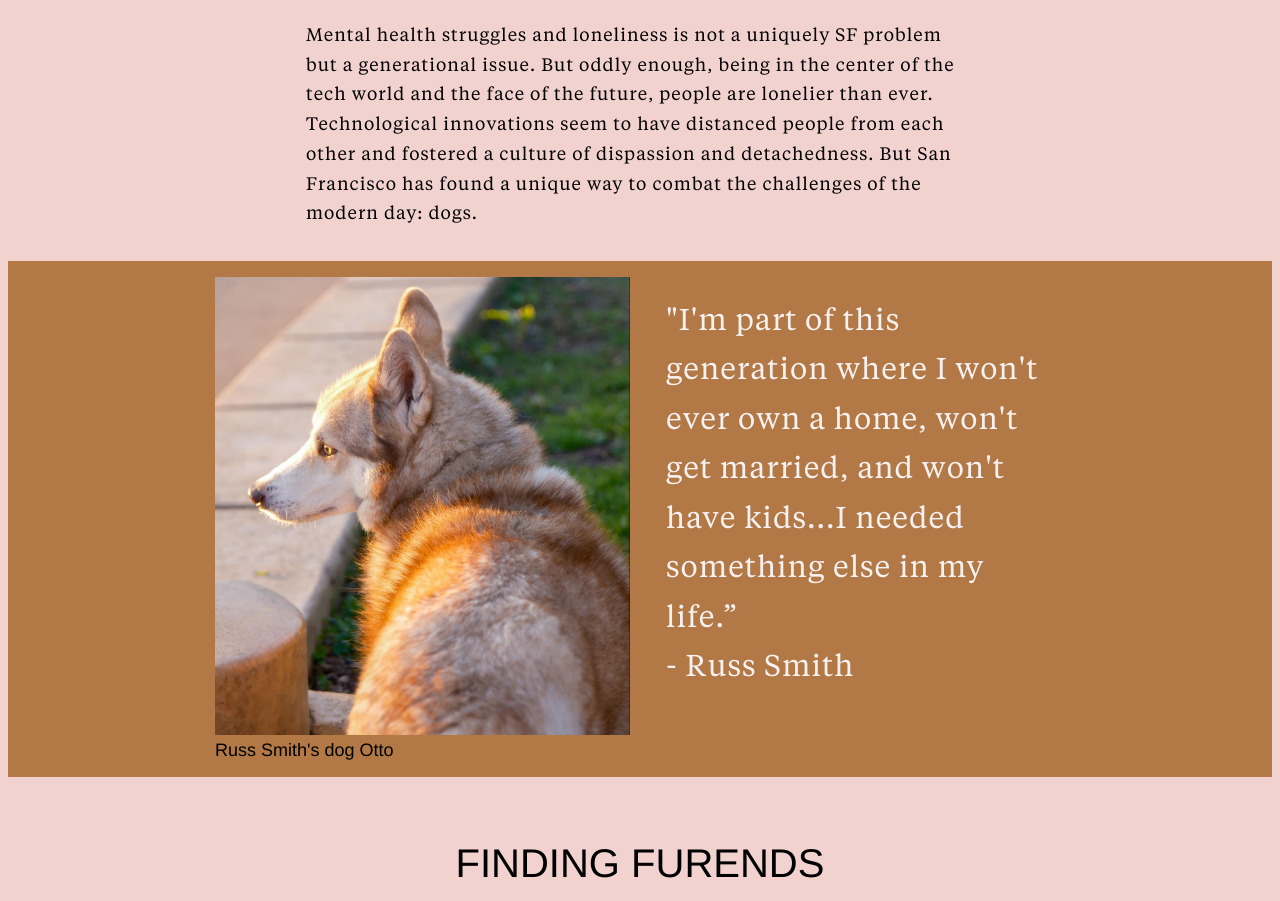
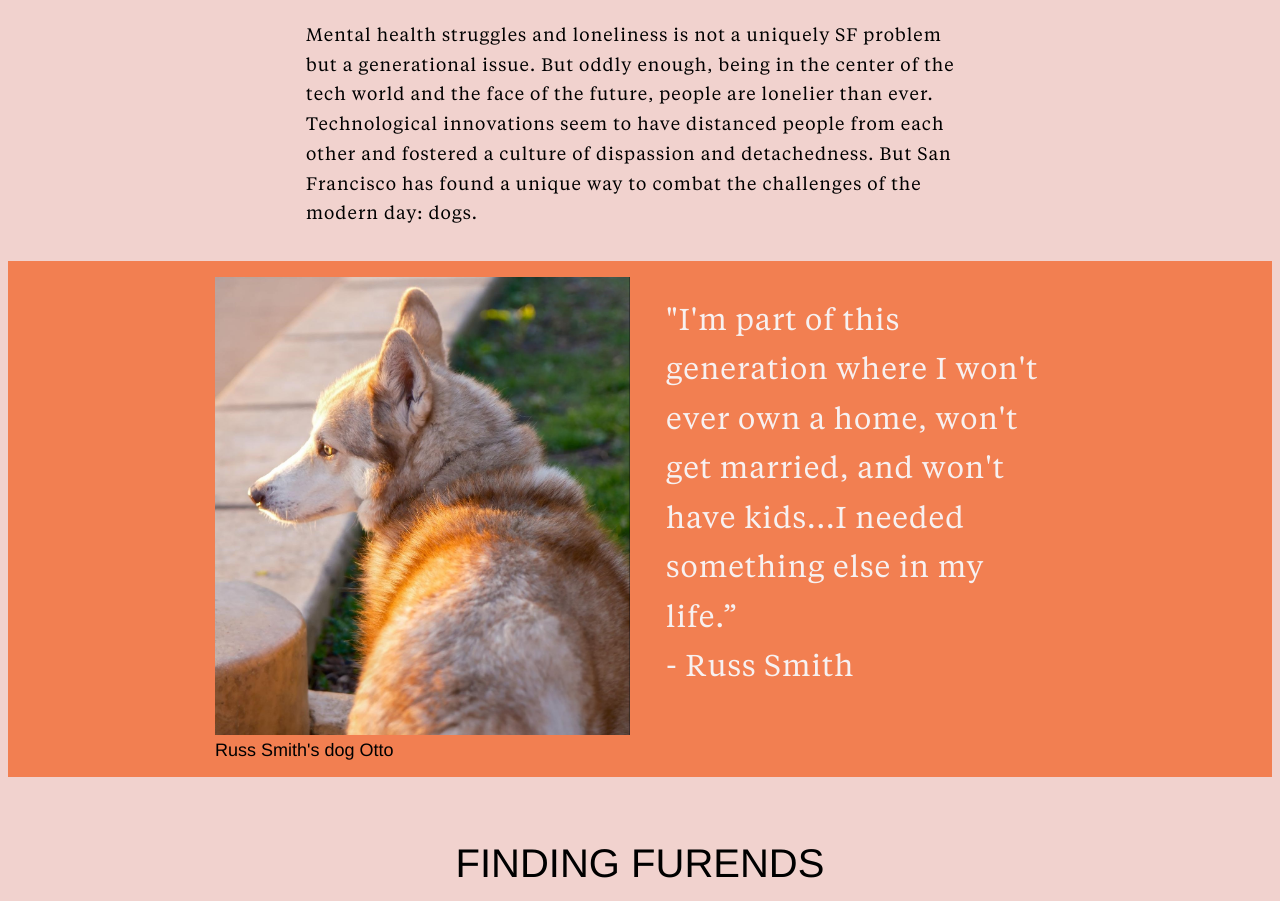
Before and after one commit to kai-feinberg/dogs-in-sf, a plain HTML site: page index.html in a window 1280 px wide. Shown: the part 1903-2804 px from the top of the page. Drawn offline with Linux system fonts and the light colour scheme; a script that the page names is missing.

Commit message:
Color changes

```diff
--- a/index.html
+++ b/index.html
@@ -261,6 +261,7 @@
             </p>
         </div>
 
+        <div class="flourish-embed flourish-cards" data-src="visualisation/12741034"><script src="https://public.flourish.studio/resources/embed.js"></script></div>
 
 
 
--- a/styles.css
+++ b/styles.css
@@ -82,8 +82,8 @@ h2 {
 }
 
 .quote {
-   /* background-color: #72737e; */
-   background-color: #B27946;
+   background-color:  #f27f51;
+   /* background-color: #B27946; */
 
 }
 
@@ -119,8 +119,8 @@ p {
    display: flex;
    max-width: 850px;
    margin:auto;
-   /* background-color:#72737e */
-   background-color: #B27946;
+   background-color: #f27f51;
+   /* background-color: #B27946; */
 }
 
 .flex-child {
```
